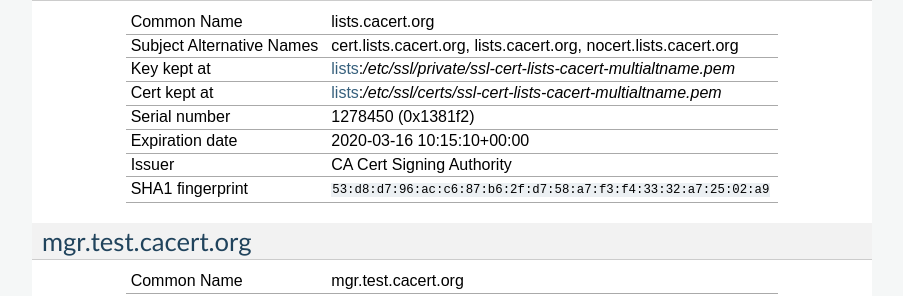
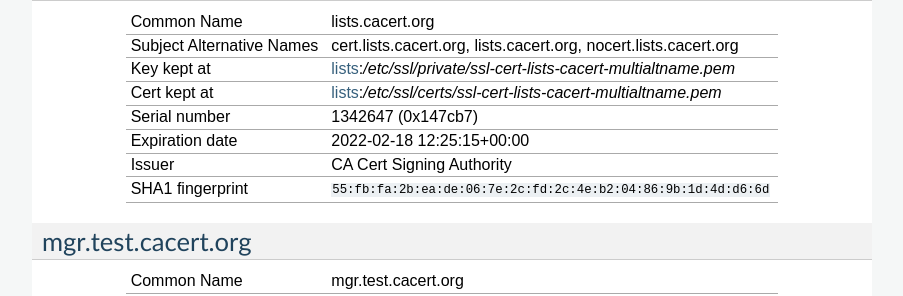
Before and after one commit to CAcertOrg/cacert-infradocs, a Sphinx documentation site: the page built from docs/certlist.rst, in a window 1280 px wide and 900 px high, scrolled down 5572 px. Shown: the part 152-448 px from the top of the window, without its empty margins (198-1101 px from the left). Built offline with Sphinx 7.4.7, drawn with Linux system fonts in a browser that asks for light colours; pages that are not in the unit, such as notebooks, are missing from menus.

Commit message:
Renew certificate for lists.cacert.org

```diff
--- a/docs/systems/lists.rst
+++ b/docs/systems/lists.rst
@@ -248,9 +248,9 @@
    :altnames:   DNS:cert.lists.cacert.org, DNS:lists.cacert.org, DNS:nocert.lists.cacert.org
    :certfile:   /etc/ssl/certs/ssl-cert-lists-cacert-multialtname.pem
    :keyfile:    /etc/ssl/private/ssl-cert-lists-cacert-multialtname.pem
-   :serial:     1381F2
-   :expiration: Mar 16 10:15:10 2020 GMT
-   :sha1fp:     53:D8:D7:96:AC:C6:87:B6:2F:D7:58:A7:F3:F4:33:32:A7:25:02:A9
+   :serial:     147CB7
+   :expiration: Feb 18 12:25:15 2022 GMT
+   :sha1fp:     55:FB:FA:2B:EA:DE:06:7E:2C:FD:2C:4E:B2:04:86:9B:1D:4D:D6:6D
    :issuer:     CA Cert Signing Authority
 
 * :file:`/usr/share/ca-certificates/cacert.org/cacert.org.crt`
```
